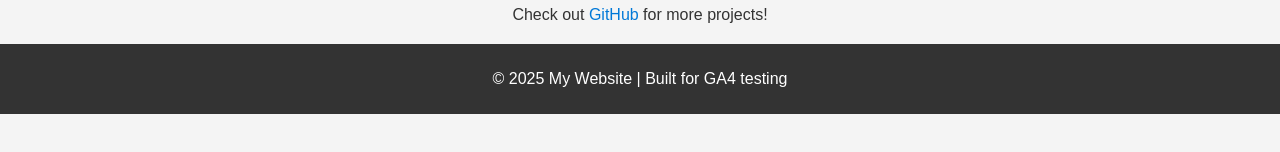
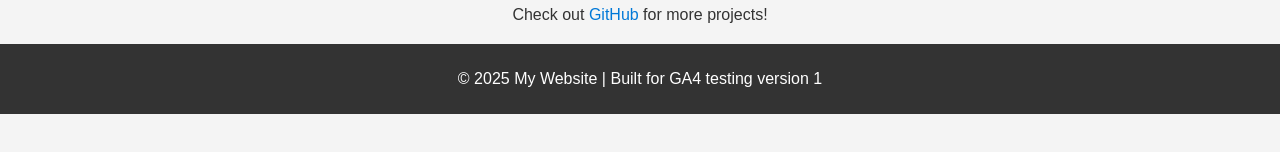
Before and after one commit to jdstestgit/my-website, a plain HTML site: page index.html in a window 1280 px wide. Shown: the part 302-454 px from the top of the page. Drawn offline with Linux system fonts and the light colour scheme.

Commit message:
Update index.html

```diff
--- a/index.html
+++ b/index.html
@@ -62,7 +62,7 @@
     </section>
 
     <footer>
-        <p>&copy; 2025 My Website | Built for GA4 testing</p>
+        <p>&copy; 2025 My Website | Built for GA4 testing version 1</p>
     </footer>
 
 </body>
```
